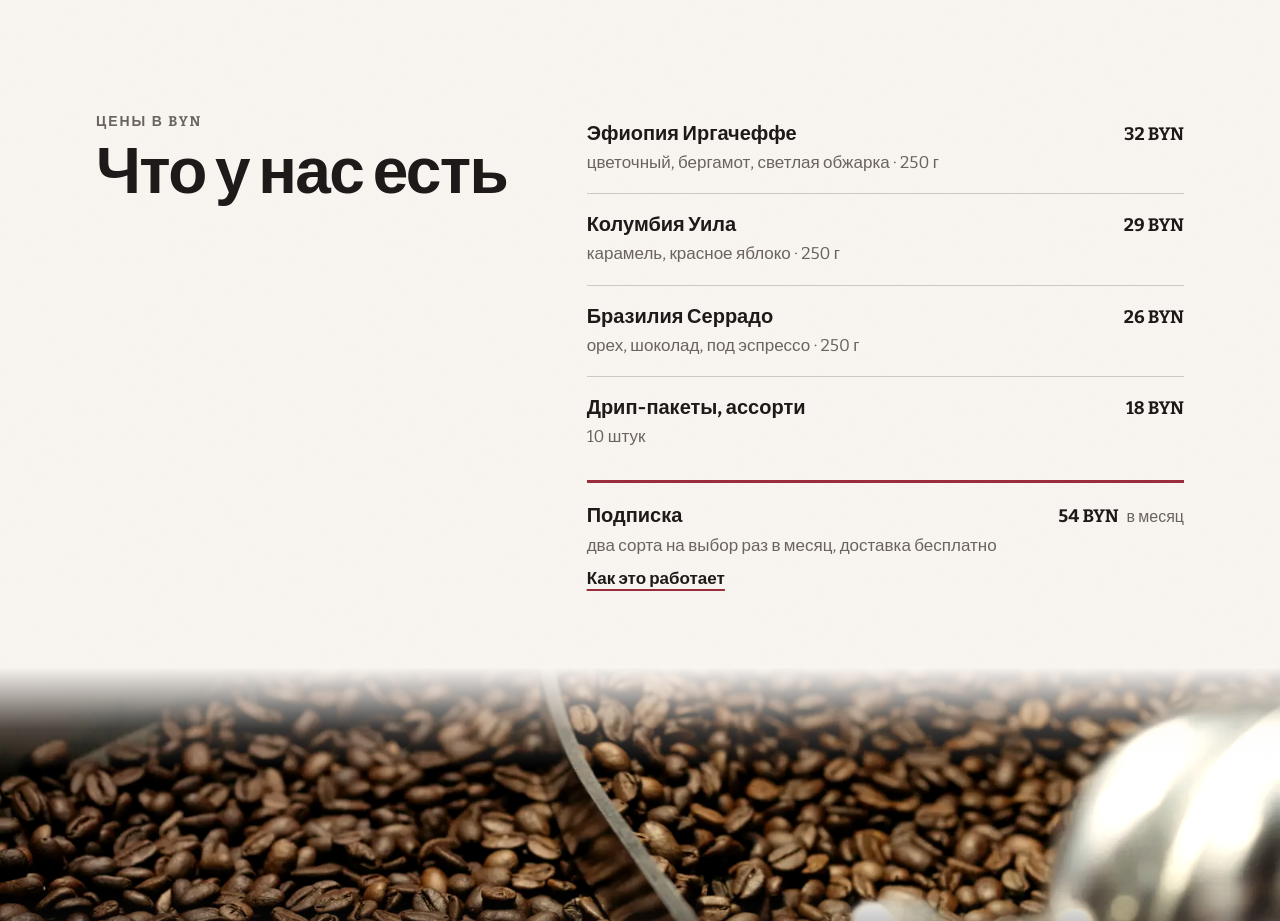
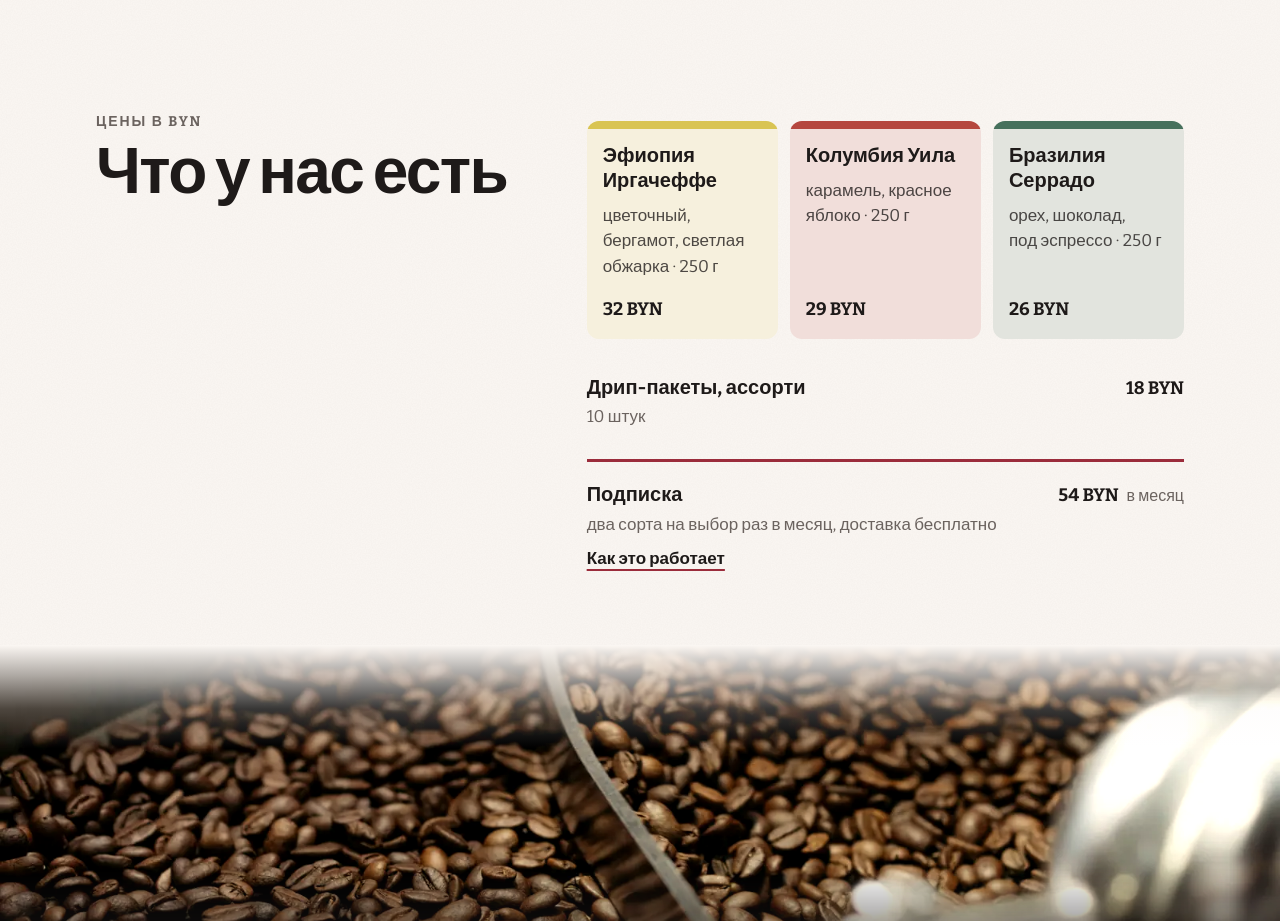
Before and after one commit to BrigAlen/kvarta, a Next.js app: page / in a window 1280 px wide. Shown: the part 1222-2143 px from the top of the page. Built offline with nearby package versions, Linux system fonts and the light colour scheme; a web font is replaced by a local one.

Commit message:
Эксперимент: меню карточками с цветом для каждого сорта
Co-Authored-By: Claude Sonnet 5.5 <noreply@anthropic.com>

```diff
--- a/app/components/Menu.module.css
+++ b/app/components/Menu.module.css
@@ -48,3 +48,45 @@
   text-decoration-thickness: 2px;
   text-underline-offset: 0.3em;
 }
+
+/* Карточки сортов: цветная полоса сверху по вкусу, тонкая подложка того же цвета. */
+.cards {
+  display: grid;
+  grid-template-columns: repeat(auto-fit, minmax(11rem, 1fr));
+  gap: 0.75rem;
+  margin-bottom: 1rem;
+  list-style: none;
+}
+
+.card {
+  position: relative;
+  display: flex;
+  flex-direction: column;
+  gap: 0.375rem;
+  padding: 1.375rem 1rem 1rem;
+  border-radius: var(--radius);
+  background: color-mix(in srgb, var(--sort) 14%, var(--page));
+  overflow: hidden;
+}
+
+.card::before {
+  content: "";
+  position: absolute;
+  inset: 0 0 auto 0;
+  height: 0.5rem;
+  background: var(--sort);
+}
+
+.cardPrice {
+  margin-top: auto;
+  padding-top: 0.75rem;
+}
+
+.card .desc {
+  color: var(--ink);
+  opacity: 0.78;
+}
+
+.cards + .list .item:first-child {
+  padding-top: 1.25rem;
+}
--- a/app/components/Menu.tsx
+++ b/app/components/Menu.tsx
@@ -3,10 +3,15 @@ import { Price } from "./Price";
 import { Section } from "./Section";
 import styles from "./Menu.module.css";
 
-const items = [
-  { name: "Эфиопия Иргачеффе", desc: "цветочный, бергамот, светлая обжарка · 250 г", amount: "32" },
-  { name: "Колумбия Уила", desc: "карамель, красное яблоко · 250 г", amount: "29" },
-  { name: "Бразилия Серрадо", desc: "орех, шоколад, под эспрессо · 250 г", amount: "26" },
+// Цвет карточки по вкусу из брифа: Эфиопия (цветочный, бергамот), Колумбия (красное яблоко),
+// Бразилия (орех, шоколад) — приглушённый зелёный, чтобы не уходить в коричневую «кофейную» палитру.
+const sorts = [
+  { name: "Эфиопия Иргачеффе", desc: "цветочный, бергамот, светлая обжарка · 250 г", amount: "32", color: "#d9c453" },
+  { name: "Колумбия Уила", desc: "карамель, красное яблоко · 250 г", amount: "29", color: "#b5473e" },
+  { name: "Бразилия Серрадо", desc: "орех, шоколад, под эспрессо · 250 г", amount: "26", color: "#46705c" },
+];
+
+const rows = [
   { name: "Дрип-пакеты, ассорти", desc: "10 штук", amount: "18" },
   {
     name: "Подписка",
@@ -20,8 +25,19 @@ const items = [
 export function Menu() {
   return (
     <Section id="menu" eyebrow="Цены в BYN" title={nb("Что у нас есть")}>
+      <ul className={styles.cards}>
+        {sorts.map((sort) => (
+          <li key={sort.name} className={styles.card} style={{ "--sort": sort.color } as React.CSSProperties}>
+            <h3 className={styles.name}>{nb(sort.name)}</h3>
+            <p className={styles.desc}>{nb(sort.desc)}</p>
+            <div className={styles.cardPrice}>
+              <Price amount={sort.amount} />
+            </div>
+          </li>
+        ))}
+      </ul>
       <ul className={styles.list}>
-        {items.map((item) => (
+        {rows.map((item) => (
           <li key={item.name} className={`${styles.item} ${item.featured ? styles.featured : ""}`}>
             <div className={styles.head}>
               <h3 className={styles.name}>{nb(item.name)}</h3>
```
